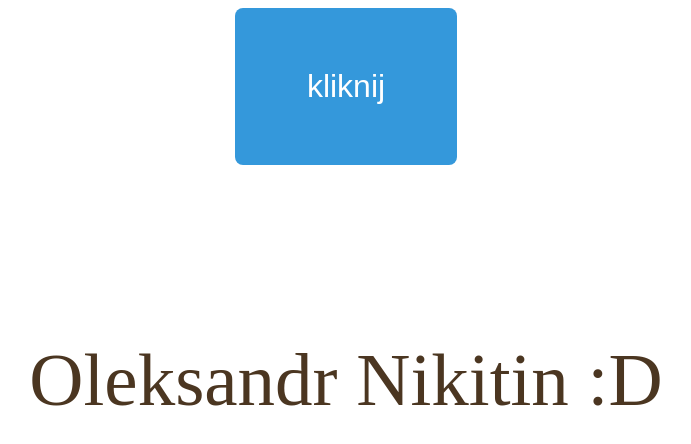
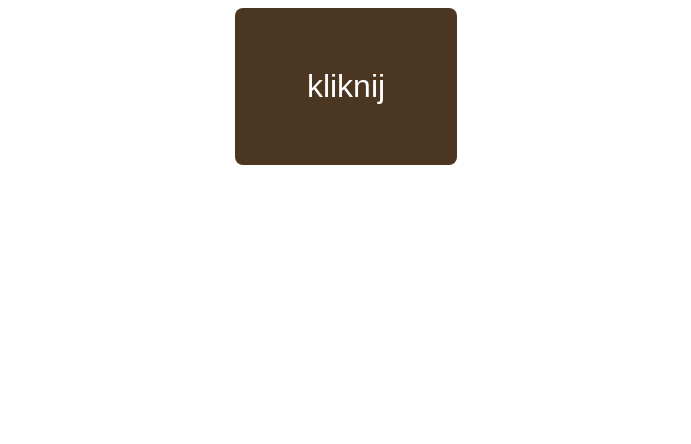
Before and after one commit to didstr1s/moja_strona, a plain HTML site: page index.html in a window 1280 px wide. Shown: the whole page, without its empty margins (294-985 px from the left). Drawn offline with Linux system fonts and the light colour scheme.

Commit message:
Update index.html

```diff
--- a/index.html
+++ b/index.html
@@ -7,7 +7,7 @@
     .button-link {
       display: inline-block;
       padding: 60px 72px;
-      background-color: #3498db;
+      background-color: #4B3621;
       color: #ffffff;
       text-decoration: none;
       font-size: 32px;
@@ -34,7 +34,7 @@ Oleksandr Nikitin :D
 <style>
 body {
     font-size: 75px;
-    color: #4B3621;
+    color: white;
     text-align: center;
 }
 </style>
```
